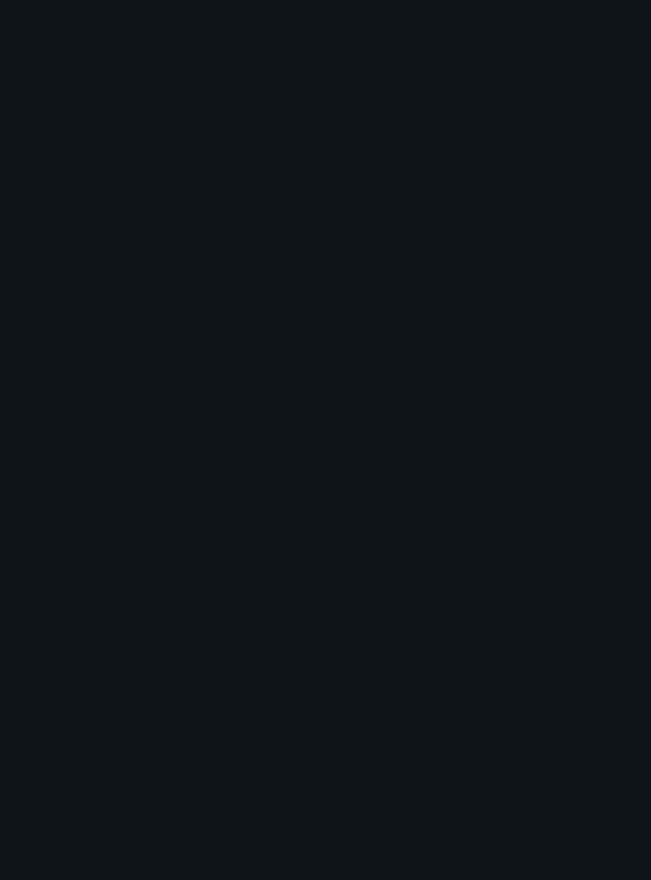
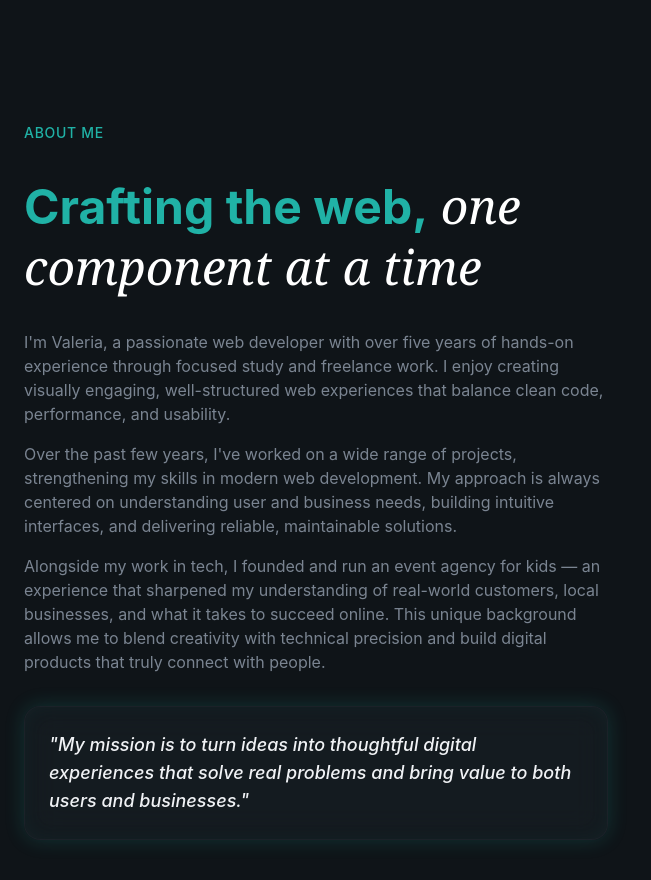
Before and after one commit to Lerik13/dev-portfolio, a React (Vite) app: page / in a window 1280 px wide. Shown: the part 1180-2060 px from the top of the page, without its empty margins (0-651 px from the left). Before the commit the page ends 1172 px from the top, so only its background shows below. Built offline with nearby package versions, Linux system fonts and the light colour scheme.

Commit message:
About Section

```diff
--- a/src/App.jsx
+++ b/src/App.jsx
@@ -1,5 +1,6 @@
 import { Navbar } from '@/layout/Navbar'
 import { Hero } from '@/sections/Hero'
+import { About } from '@/sections/About'
 
 function App() {
   return (
@@ -7,6 +8,7 @@ function App() {
       <Navbar />
       <main>
         <Hero />
+        <About />
       </main>
     </div>
   )
--- a/src/layout/Navbar.jsx
+++ b/src/layout/Navbar.jsx
@@ -73,12 +73,15 @@ export const Navbar = () => {
                 href={link.href}
                 key={index}
                 className='text-lg py-2 text-muted-foreground hover:text-foreground'
+                onClick={() => setIsMobileMenuOpen(false)}
               >
                 {link.label}
               </a>
             ))}
 
-            <Button>Contact Me</Button>
+            <Button onClick={() => setIsMobileMenuOpen(false)}>
+              Contact Me
+            </Button>
           </div>
         </div>
       )}
--- a/src/sections/About.jsx
+++ b/src/sections/About.jsx
@@ -1,3 +1,95 @@
+import { Code2, Layout, Puzzle, Rocket, Users } from 'lucide-react'
+
+const highlights = [
+  {
+    icon: Code2,
+    title: 'Frontend Craftsmanship',
+    description:
+      'Building clean, maintainable frontend code with a strong focus on structure and scalability.',
+  },
+  {
+    icon: Layout,
+    title: 'Modern UI Development',
+    description:
+      'Creating responsive, accessible interfaces using React, Next.js, Astro, and Tailwind CSS.',
+  },
+  {
+    icon: Rocket,
+    title: 'Performance & SEO',
+    description:
+      'Optimizing applications for speed, SEO, and real-world user experience.',
+  },
+  {
+    icon: Puzzle,
+    title: 'Problem Solving',
+    description:
+      'Turning complex requirements into intuitive, reliable web solutions.',
+  },
+  {
+    icon: Users,
+    title: 'Collaboration',
+    description:
+      'Working closely with designers, product teams, and stakeholders to deliver quality results.',
+  },
+]
+
 export const About = () => {
-  return <section>About</section>
+  return (
+    <section id='about' className='py-32 relative outline-hidden'>
+      <div className='container mx-auto px-6 relative z-10'>
+        <div className='grid lg:grid-cols-2 gap-16 items-center'>
+          {/* Left Column */}
+          <div className='space-y-8'>
+            <div className='animate-fade-in'>
+              <span className='text-secondary-foreground text-sm font-medium tracking-wider uppercase'>
+                About Me
+              </span>
+            </div>
+
+            <h2 className='text-4xl md:text-5xl font-bold leading-tight text-secondary-foreground animate-fade-in animation-delay-100'>
+              Crafting the web,
+              <span className='font-serif italic font-normal text-white'>
+                {' '}
+                one component at a time
+              </span>
+            </h2>
+
+            <div className='space-y-4 text-muted-foreground animate-fade-in animation-delay-200'>
+              <p>
+                I'm Valeria, a passionate web developer with over five years of
+                hands-on experience through focused study and freelance work. I
+                enjoy creating visually engaging, well-structured web
+                experiences that balance clean code, performance, and usability.
+              </p>
+
+              <p>
+                Over the past few years, I've worked on a wide range of
+                projects, strengthening my skills in modern web development. My
+                approach is always centered on understanding user and business
+                needs, building intuitive interfaces, and delivering reliable,
+                maintainable solutions.
+              </p>
+
+              <p>
+                Alongside my work in tech, I founded and run an event agency for
+                kids — an experience that sharpened my understanding of
+                real-world customers, local businesses, and what it takes to
+                succeed online. This unique background allows me to blend
+                creativity with technical precision and build digital products
+                that truly connect with people.
+              </p>
+            </div>
+
+            <div className='glass rounded-2xl p-6 glow-border animate-fade-in animation-delay-300'>
+              <p className='text-lg font-medium italic text-foreground'>
+                "My mission is to turn ideas into thoughtful digital experiences
+                that solve real problems and bring value to both users and
+                businesses."
+              </p>
+            </div>
+          </div>
+        </div>
+      </div>
+    </section>
+  )
 }
```
